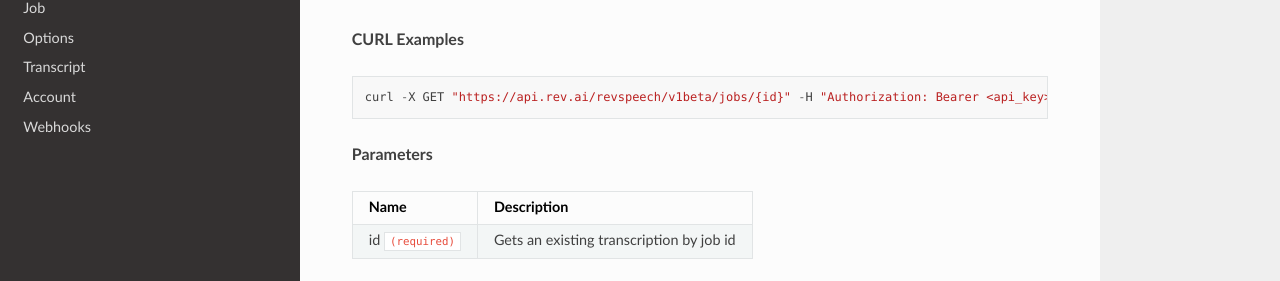
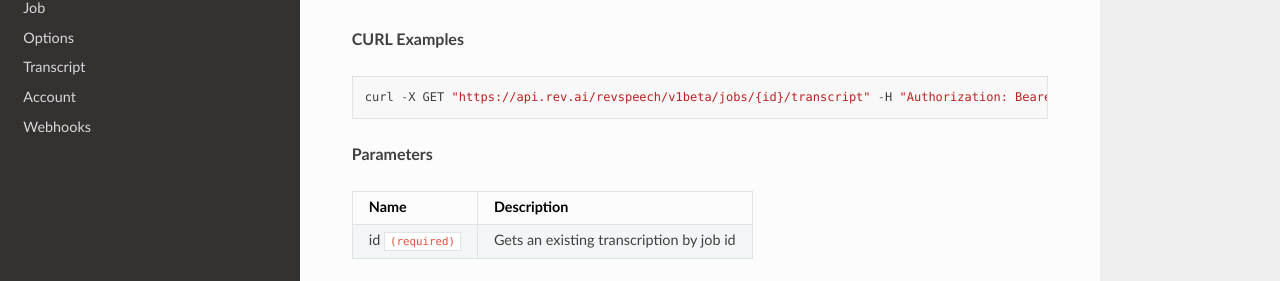
Before and after one commit to revdotcom/revspeech-api-docs, a Sphinx documentation site: the page built from source/endpoints/transcript.rst, in a window 1280 px wide and 900 px high. Shown: the part 309-590 px from the top of the window. Built offline with Sphinx 7.4.7 and the Read the Docs theme 2.0.0, drawn with Linux system fonts in a browser that asks for light colours; some of the changed lines change nothing that is shown.

Commit message:
updated transcript docs

```diff
--- a/source/endpoints/transcript.rst
+++ b/source/endpoints/transcript.rst
@@ -13,7 +13,7 @@
 
 .. code:: javascript
 
-  curl -X GET "https://api.rev.ai/revspeech/v1beta/jobs/{id}" -H "Authorization: Bearer <api_key>"
+  curl -X GET "https://api.rev.ai/revspeech/v1beta/jobs/{id}/transcript" -H "Authorization: Bearer <api_key>" -H "Accept: application/vnd.rev.transcript.v1.0+json"
 
 **Parameters**
 
```
